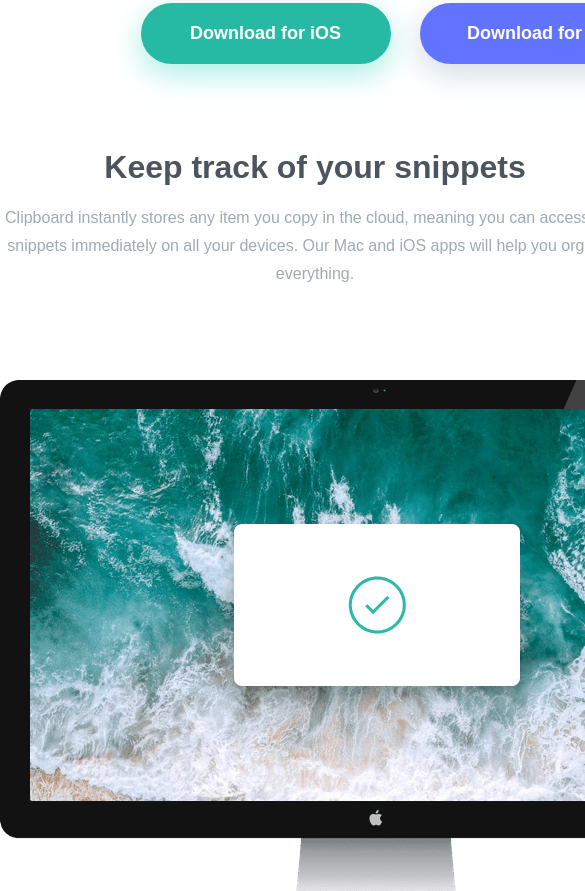
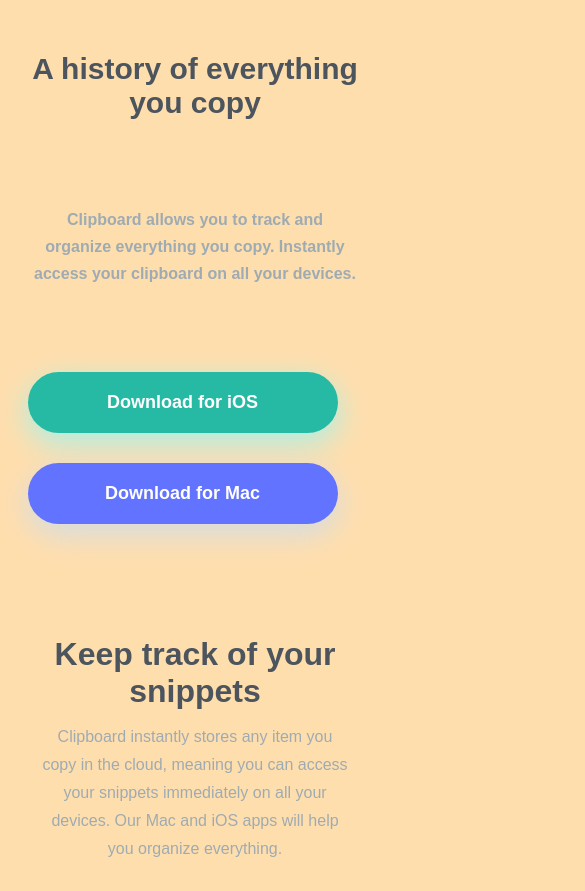
Before and after one commit to AfzalAnsariMd/clipboard-landing-page-master, a plain HTML site: page index.html in a window 390 px wide. Shown: the part 491-1382 px from the top of the page, 585 px wide, since content can reach past the window. Drawn offline with Linux system fonts and the light colour scheme; a web font is replaced by a local one.

Commit message:
started mobile view

```diff
--- a/styles.css
+++ b/styles.css
@@ -2,6 +2,12 @@
   padding: 0;
   margin: 0;
 }
+/* .full-container{
+  background-color: red;
+  display: flex;
+  flex-direction: column;
+  row-gap: 50px;
+} */
 body {
   background-image: url(images/bg-header-desktop.png);
   background-repeat: no-repeat;
@@ -312,6 +318,7 @@ button {
   display: flex;
   flex-direction: row;
   gap: 25px;
+  /* background-color: red; */
 }
 .footer1,.footer2,.footer3{
   color:hsl(201, 11%, 66%) ;
@@ -326,3 +333,105 @@ button {
  gap:23px
 
 }
+
+@media screen and (max-width:1400px) {
+  body {
+    background-image: url(images/bg-header-mobile.png);
+    background-repeat: no-repeat;
+    background-position: center;
+    background-position: top;
+    background-color: navajowhite;
+
+  }
+  .flex-grid-1 {
+    display: grid;
+    grid-template-rows: 1fr 1fr 1fr 1fr;
+    align-items: center;
+    justify-items: center;
+    /* background-color: darkblue; */
+    margin-top: 107px;
+    /* margin-bottom: 70px; */
+  }
+  .item1 {
+    align-self: flex-start;
+
+    /* width: 1; */
+    /* background-color: saddlebrown; */
+  }
+  .item2 {
+    /* background-color: rebeccapurple; */
+    align-self: flex-end;
+    font-size: 15px;
+    color: hsl(210, 10%, 33%);
+    width: 330px;
+    text-align: center;
+  }
+  .item3 {
+    align-self: center;
+    /* background-color: pink; */
+    font-size:16px;
+    width: 325px;
+    text-align: center;
+    font-weight: bold;
+    color: hsl(201, 11%, 66%);
+    text-align: center;
+    line-height: 27px;
+  }
+  .item4 {
+    align-self: flex-start;
+    display: flex;
+    flex-direction: column;
+    row-gap: 30px;
+    margin-bottom: 100px;
+    /* width:; */
+  }
+  .item4>button{
+    width: 310px;
+
+  }
+
+  .header2 {
+    display: grid;
+    /* text-align: center; */
+    grid-template-rows: 0.7fr 1fr;
+    justify-items: center;
+    align-items: center;
+    /* row-gap: 3px ;  */
+  }
+  .header2 > p {
+    width: 310px;
+    text-align: center;
+    margin-bottom: 62px;
+    row-gap: 34px;
+  }
+  .header2 > h1 {
+    color: hsl(210, 10%, 33%);
+    width: 320px;
+    text-align: center;
+  }
+
+  .flex-grid-2 {
+    display: flex;
+    flex-direction: column;
+    /* justify-content: center; */
+  }
+  .left-container > img{
+    width: 320px;
+    /* background-color; */
+    margin: 0 auto;
+  }
+
+  .right-container {
+    display: grid;
+    grid-template-rows: 1fr 0.1fr 1fr;
+    /* background-color: red; */
+    justify-items: left;
+    align-items: center;
+    width: 50%;
+    /* margin-left: 50px; */
+  }
+
+
+
+
+}
```
